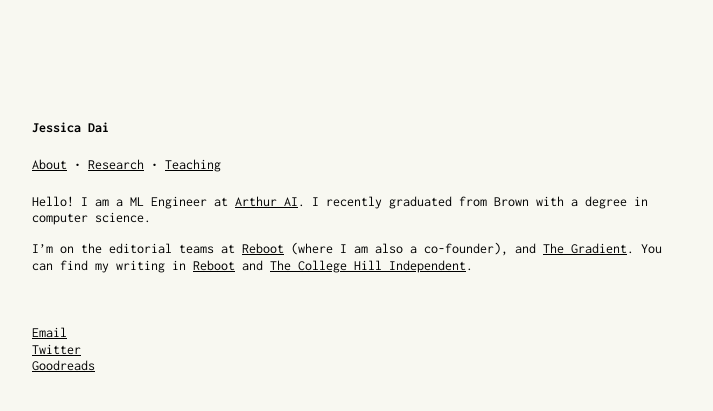
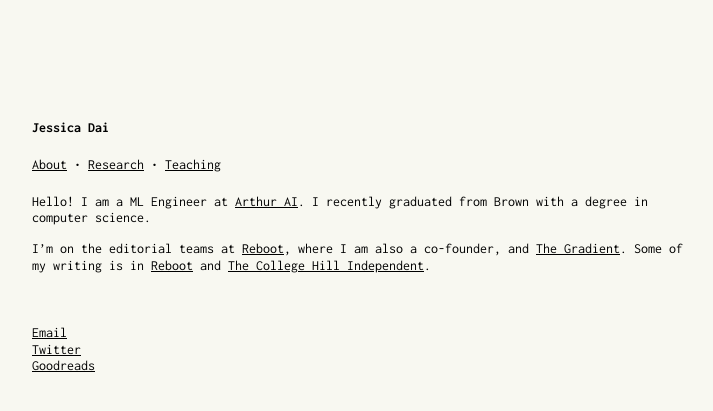
Before and after one commit to jessica-dai/jessica-dai.github.io, a Jekyll site: the page built from index.md, in a window 1280 px wide. Shown: the top 411 px of the page, without its empty margins (88-801 px from the left). Built offline with Jekyll 4.4.1, drawn with Linux system fonts in a browser that asks for light colours.

Commit message:
Update index.md

```diff
--- a/index.md
+++ b/index.md
@@ -6,4 +6,4 @@ layout: default
 ---
 Hello! I am a ML Engineer at [Arthur AI](http://www.arthur.ai){:target="_blank"}. I recently graduated from Brown with a degree in computer science.
 
-I'm on the editorial teams at [Reboot](https://reboothq.substack.com/about){:target="blank"} (where I am also a co-founder), and [The Gradient](https://thegradient.pub/){:target="blank"}. You can find my writing in [Reboot](https://reboothq.substack.com/?sort=search&search=written%20by%20jessica%20dai){:target="blank"} and [The College Hill Independent](http://www.theindy.org/search?query=jessica%20dai){:target="blank"}.
+I'm on the editorial teams at [Reboot](https://reboothq.substack.com/about){:target="blank"}, where I am also a co-founder, and [The Gradient](https://thegradient.pub/){:target="blank"}. Some of my writing is in [Reboot](https://reboothq.substack.com/?sort=search&search=jessica%20dai){:target="blank"} and [The College Hill Independent](http://www.theindy.org/search?query=jessica%20dai){:target="blank"}.
```
